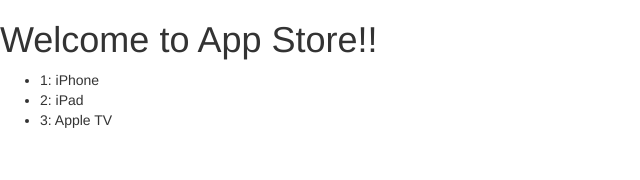
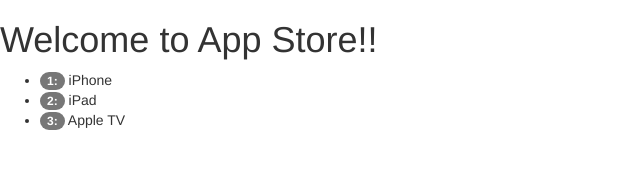
Before and after one commit to bethaile/AngularShop-App, an Angular app: page / in a window 1280 px wide. Shown: the top 180 px of the page, without its empty margins (0-640 px from the left). Built offline with nearby package versions, Linux system fonts and the light colour scheme.

Commit message:
Working Details view

```diff
--- a/src/app/product/product.ts
+++ b/src/app/product/product.ts
@@ -1,4 +1,6 @@
 export class Product {
     id: number;
     name: string;
+    price: number;
+    description: string;
 }
--- a/src/app/product/productDetail.component.ts
+++ b/src/app/product/productDetail.component.ts
@@ -1,45 +1,36 @@
 import { Product } from "./product";
-import { Component, Input } from '@angular/core';
+import { Component, Input } from "@angular/core";
 import { PRODUCTS } from "./products";
 import { OnInit } from "@angular/core/src/metadata/lifecycle_hooks";
 
 @Component({
   selector: "product-detail",
+  inputs: ["product"],
   template: `
 
-  <ul class="products">
 
-     <li *ngFor = 'let product of products'
-     [class.selected] = "product === selectedProduct"
-     (click)="onSelect(product)">
-     {{product.id}}:  {{product.name}} {{product.price}}
-     </li>
-  </ul>
+  <div *ngIf="product">
 
-  <div *ngIf="selectedProduct">
-
-   <h2>{{ selectedProduct.name | uppercase }} Details</h2>
-   <div><span>id: </span>{{selectedProduct.id}}</div>
+   <h2>{{ product.name}} Details</h2>
+   <div><span>id: </span>{{product.id}}
+        <span>price: </span>{{product.price}}
+        <span>description: </span>{{product.description}}
+  </div>
 
 
  </div>`,
 
- styles: ['./product.component.css']
+  styles: ["./product.component.css"]
+})
+export class ProductDetailComponent implements OnInit {
+  products = PRODUCTS;
+  product: Product;
 
+  constructor() {}
 
-})
-export class ProductDetailComponent implements OnInit  {
+  ngOnInit() {}
 
-  products = PRODUCTS;
-  selectedProduct: Product;
-
-  constructor() { }
-
-   ngOnInit() {
-   }
-
-   onSelect(product: Product): void {
-     this.selectedProduct = product;
-   }
-
+  onSelect(product: Product): void {
+    this.product = product;
+  }
 }
--- a/src/app/product/productList.component.ts
+++ b/src/app/product/productList.component.ts
@@ -1,19 +1,24 @@
 import { PRODUCTS } from './products';
 import { Product } from "./product";
-import { Component, OnInit } from "@angular/core";
+import { Component, OnInit, Input } from "@angular/core";
 
 @Component({
   selector: "app-product-list",
+  inputs: ['product'],
   template: `
 
 
       <ul class="products">
 
          <li *ngFor = 'let product of products'
-         (click)='selectedProduct = product'>
-         {{product.id}}:  {{product.name}} {{product.price}}
+         [class.selected]="product === selectedProduct"
+         (click)="onSelect(product)">
+         <span class="badge">{{product.id}}: </span> {{product.name}}
          </li>
       </ul>
+
+      <product-detail [product] = "selectedProduct">
+      </product-detail>
 
     `,
   styles: ['./product.component.css']
@@ -21,8 +26,13 @@
 export class ProductListComponent implements OnInit {
 
   products = PRODUCTS;
+  selectedProduct: Product;
 
   constructor() {}
 
+  onSelect(product: Product): void {
+    this.selectedProduct = product;
+  }
+
   ngOnInit() {}
 }
--- a/src/app/product/products.ts
+++ b/src/app/product/products.ts
@@ -3,16 +3,22 @@
 export const PRODUCTS: Product[] = [
   {
     id: 1,
-    name: "iPhone"
+    name: "iPhone",
+    price: 600,
+    description: "iPhone X"
   },
 
   {
     id: 2,
-    name: "iPad"
+    name: "iPad",
+    price: 800,
+    description: "iPad S7"
   },
 
   {
     id: 3,
-    name: "Apple TV"
+    name: "Apple TV",
+    price: 1000,
+    description: "Smart TV"
   }
 ];
```
